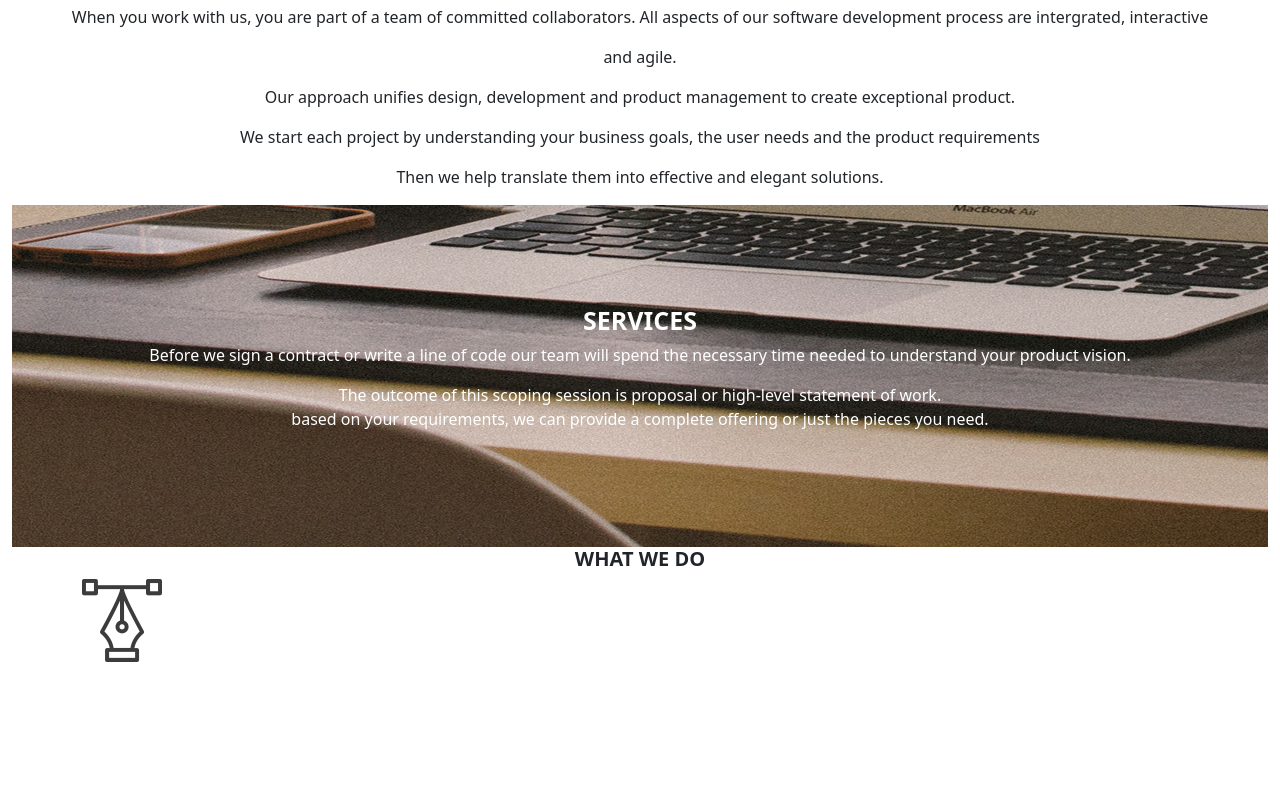
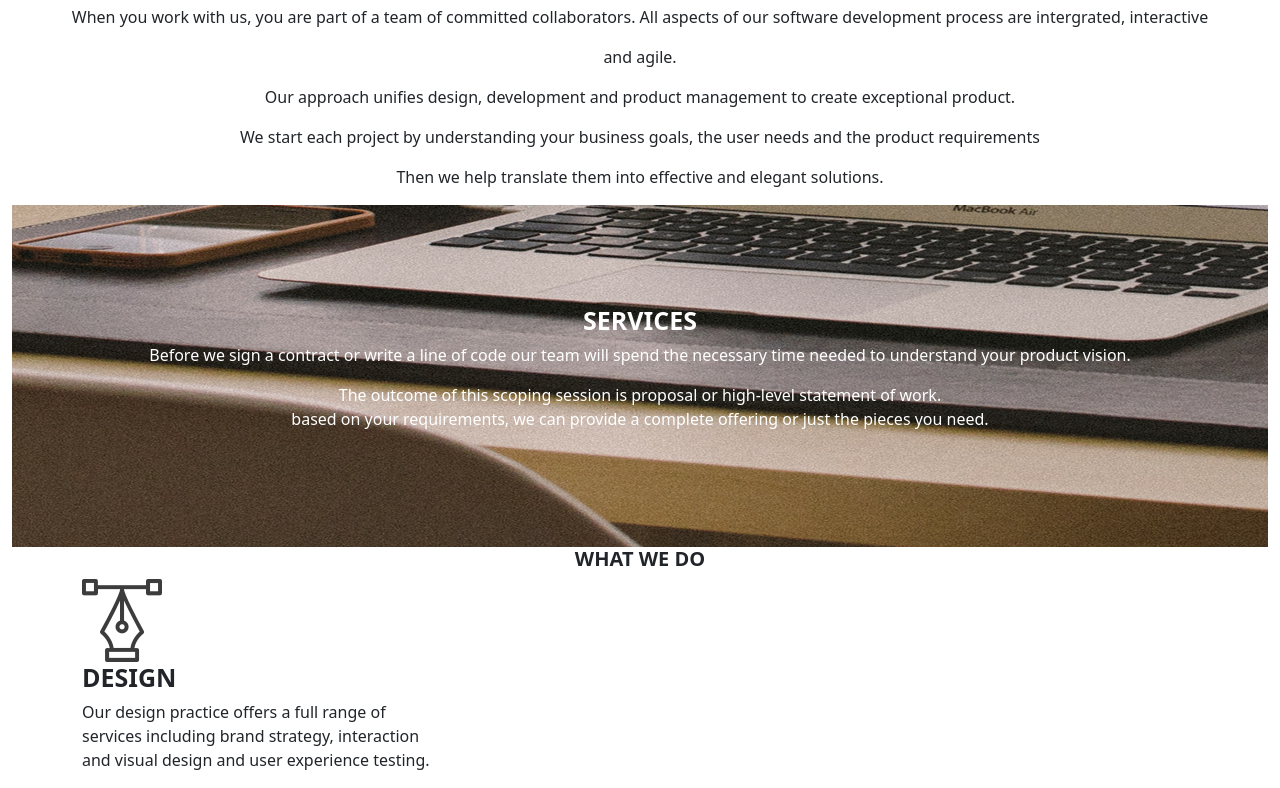
Before and after one commit to Maalim18/delani-studio, a plain HTML site: page index.html in a window 1280 px wide. Shown: the part 681-1469 px from the top of the page. Before the commit the page ends 1343 px from the top, so only its background shows below. Drawn offline with Linux system fonts and the light colour scheme.

Commit message:
add h2 class and paragraph

```diff
--- a/index.html
+++ b/index.html
@@ -43,6 +43,8 @@
                  <div class="col-md-4">
                      <div class="design">
                          <img src="./assets/services_icons/design_icon.png">
+                         <h2 class="show">DESIGN</h2>
+                         <p class="info">Our design practice offers a full range of services including brand strategy, interaction and visual design and user experience testing.</p>
 
 
 
```
